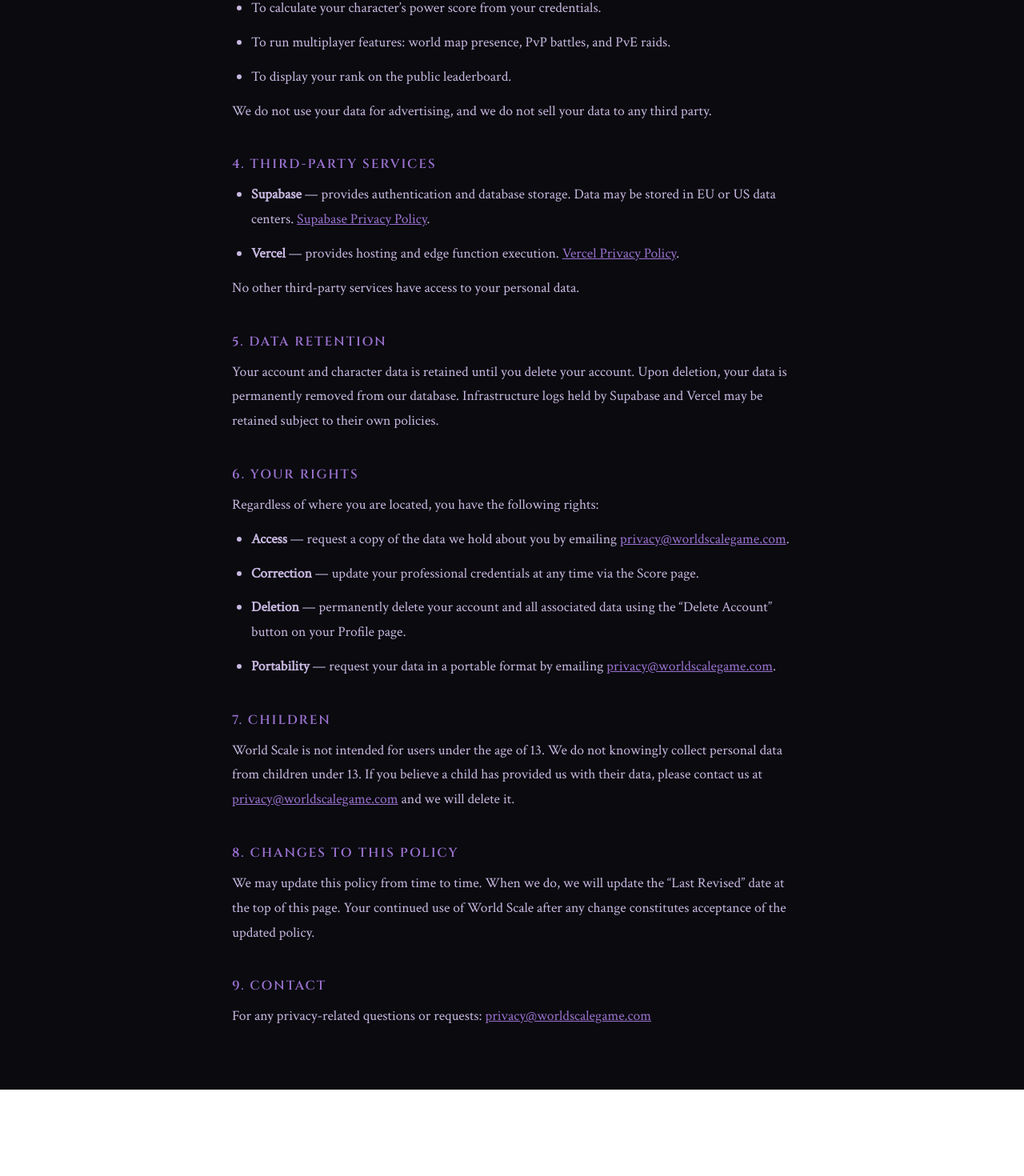
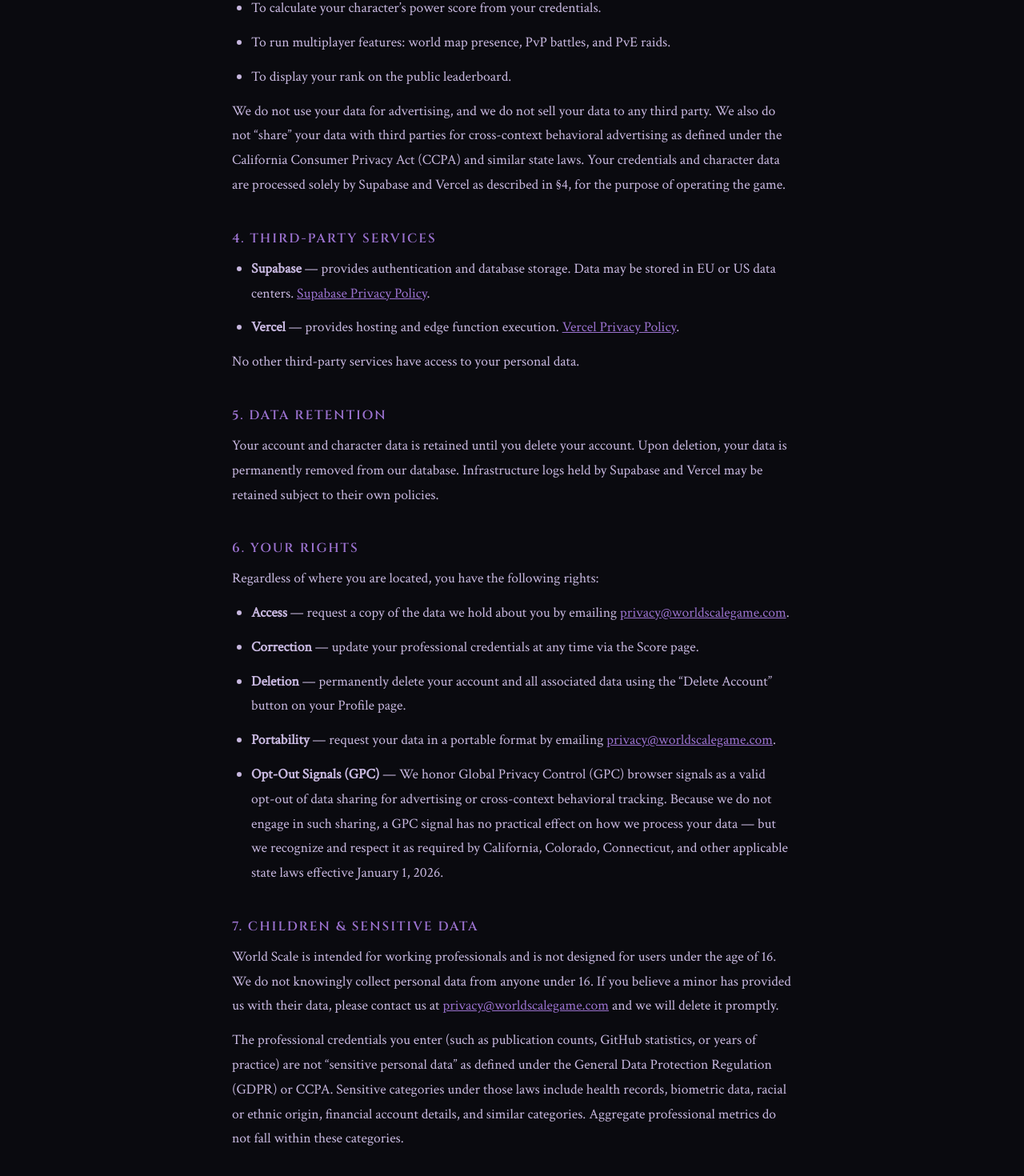
Before and after one commit to tianyang1998/world-scale, a Next.js app in the folder web/: page /legal/privacy in a window 1280 px wide. Shown: the part 819-2289 px from the top of the page at 80% size. Before the commit the page ends 2181 px from the top, so only its background shows below. Built offline with nearby package versions, Linux system fonts and the light colour scheme.

Commit message:
legal: update privacy policy with GPC, CCPA sharing clarification, sensitive data and age-16 refinements

```diff
--- a/web/app/legal/privacy/page.tsx
+++ b/web/app/legal/privacy/page.tsx
@@ -19,7 +19,7 @@
 
       <div className="prose" style={{ maxWidth: '700px', margin: '0 auto' }}>
         <h1>Privacy Policy</h1>
-        <p className="revised">Last Revised: April 8, 2026</p>
+        <p className="revised">Last Revised: April 12, 2026</p>
 
         <h2>1. Introduction</h2>
         <p>
@@ -56,7 +56,7 @@
           <li>To run multiplayer features: world map presence, PvP battles, and PvE raids.</li>
           <li>To display your rank on the public leaderboard.</li>
         </ul>
-        <p>We do not use your data for advertising, and we do not sell your data to any third party.</p>
+        <p>We do not use your data for advertising, and we do not sell your data to any third party. We also do not &ldquo;share&rdquo; your data with third parties for cross-context behavioral advertising as defined under the California Consumer Privacy Act (CCPA) and similar state laws. Your credentials and character data are processed solely by Supabase and Vercel as described in &sect;4, for the purpose of operating the game.</p>
 
         <h2>4. Third-Party Services</h2>
         <ul>
@@ -86,13 +86,22 @@
           <li><strong>Correction</strong> — update your professional credentials at any time via the Score page.</li>
           <li><strong>Deletion</strong> — permanently delete your account and all associated data using the &ldquo;Delete Account&rdquo; button on your Profile page.</li>
           <li><strong>Portability</strong> — request your data in a portable format by emailing <a href="mailto:privacy@worldscalegame.com">privacy@worldscalegame.com</a>.</li>
+          <li><strong>Opt-Out Signals (GPC)</strong> — We honor Global Privacy Control (GPC) browser signals as a valid opt-out of data sharing for advertising or cross-context behavioral tracking. Because we do not engage in such sharing, a GPC signal has no practical effect on how we process your data &mdash; but we recognize and respect it as required by California, Colorado, Connecticut, and other applicable state laws effective January 1, 2026.</li>
         </ul>
 
-        <h2>7. Children</h2>
+        <h2>7. Children &amp; Sensitive Data</h2>
         <p>
-          World Scale is not intended for users under the age of 13. We do not knowingly collect personal data
-          from children under 13. If you believe a child has provided us with their data, please contact us
-          at <a href="mailto:privacy@worldscalegame.com">privacy@worldscalegame.com</a> and we will delete it.
+          World Scale is intended for working professionals and is not designed for users under the age of 16.
+          We do not knowingly collect personal data from anyone under 16. If you believe a minor has provided
+          us with their data, please contact us at{' '}
+          <a href="mailto:privacy@worldscalegame.com">privacy@worldscalegame.com</a> and we will delete it promptly.
+        </p>
+        <p>
+          The professional credentials you enter (such as publication counts, GitHub statistics, or years of
+          practice) are not &ldquo;sensitive personal data&rdquo; as defined under the General Data Protection
+          Regulation (GDPR) or CCPA. Sensitive categories under those laws include health records, biometric
+          data, racial or ethnic origin, financial account details, and similar categories. Aggregate
+          professional metrics do not fall within these categories.
         </p>
 
         <h2>8. Changes to This Policy</h2>
```
